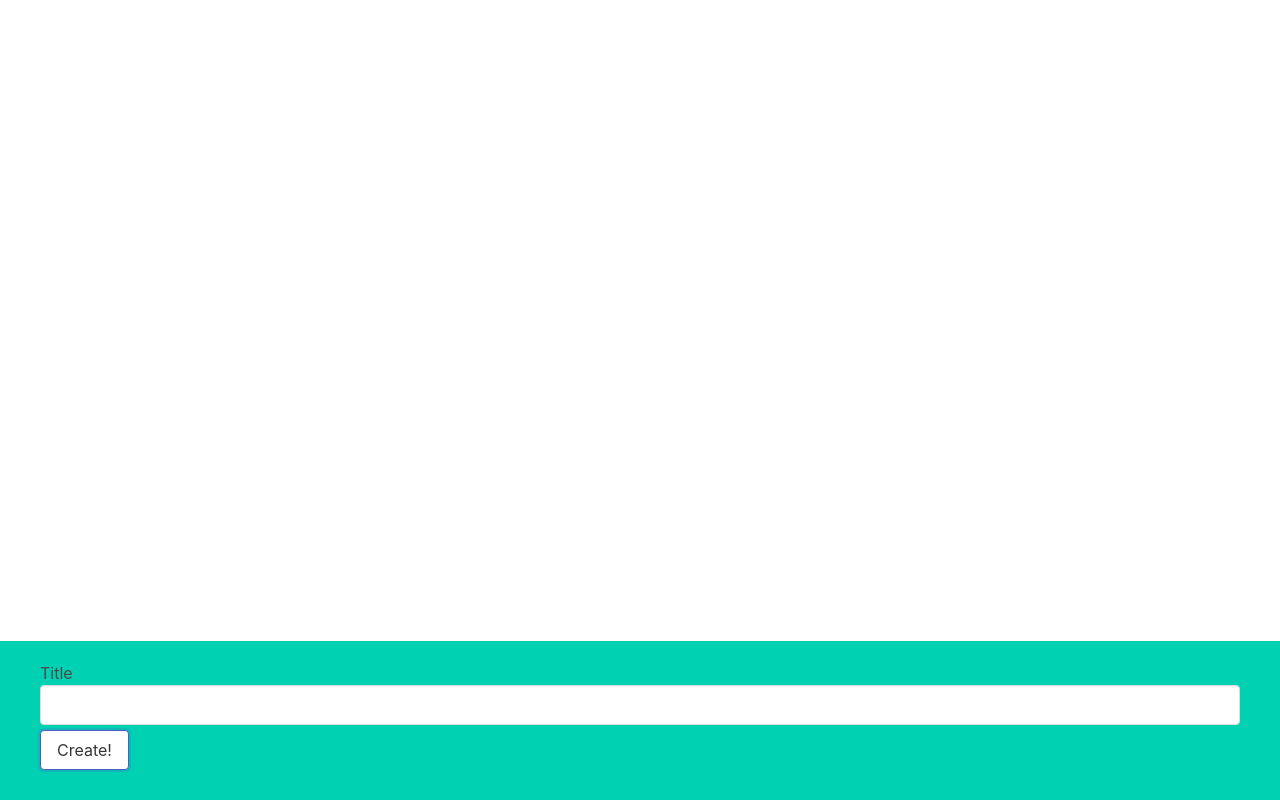
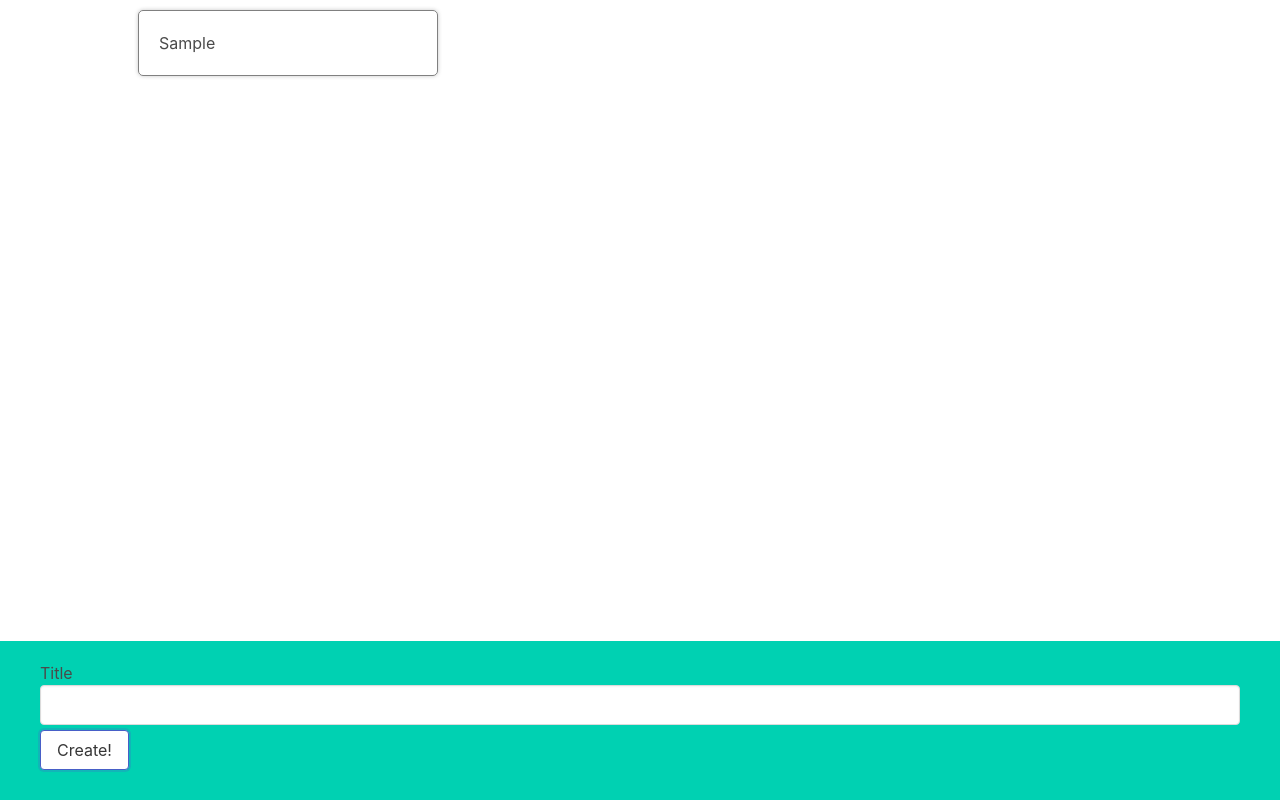
Before and after one commit to LokeshJawale1996/react-concept, a React (Create React App) app in the folder books/: page / in a window 1280 px wide. Both pictures are taken after typing "Sample" into the empty fields and a click on the button "Create!". Built offline with nearby package versions, Linux system fonts and the light colour scheme.

Commit message:
rendered all books title in bookShow using parent component BookList which receives data of books from its parent App Component

```diff
--- a/books/src/App.js
+++ b/books/src/App.js
@@ -1,19 +1,22 @@
-import './App.css';
-// import {useSate} from 'react'
-import BookCreate from './components/BookCreate';
+import "./App.css";
+import { useState } from "react";
+import BookCreate from "./components/BookCreate";
+import BookList from './components/BookList'
 function App() {
-  // const [books,setBooks] = useSate([]);
+  const [books, setBooks] = useState([]);
   const createBook = (title) => {
     // books.push({id:123,title:title});
-   console.log("Need to add book with:" ,title);
-  // setBooks(books);
-  // console.log(books);
-  }
+    console.log("Need to add book with:", title);
+    const updatedBooks = [...books, { id: Math.round(Math.random() *9999), title }];
+    setBooks(updatedBooks);
+    console.log(books);
+  };
 
   return (
-    <div className="App">
-      {/* {books.length} */}
-    <BookCreate onCreate={createBook}/>
+    <div className="app">
+
+      <BookList books={books}/>
+      <BookCreate onCreate={createBook} />
     </div>
   );
 }
--- a/books/src/components/BookList.js
+++ b/books/src/components/BookList.js
@@ -1,6 +1,11 @@
-function BookList(){
-    return <div>
-        BookList
+ import BookShow from './BookShow'
+function BookList({books}){
+    const renderedBooks = books.map((book) => {
+        return <BookShow key={book.id} book={book}/>
+
+    })
+    return <div className='book-list'>
+        {renderedBooks}
     </div>
 }
 
--- a/books/src/components/BookShow.js
+++ b/books/src/components/BookShow.js
@@ -1,6 +1,6 @@
-function BookShow(){
-    return <div>
-        BookShow
+function BookShow({book}){
+    return <div className="book-show">
+        {book.title}
     </div>
 }
 
```
